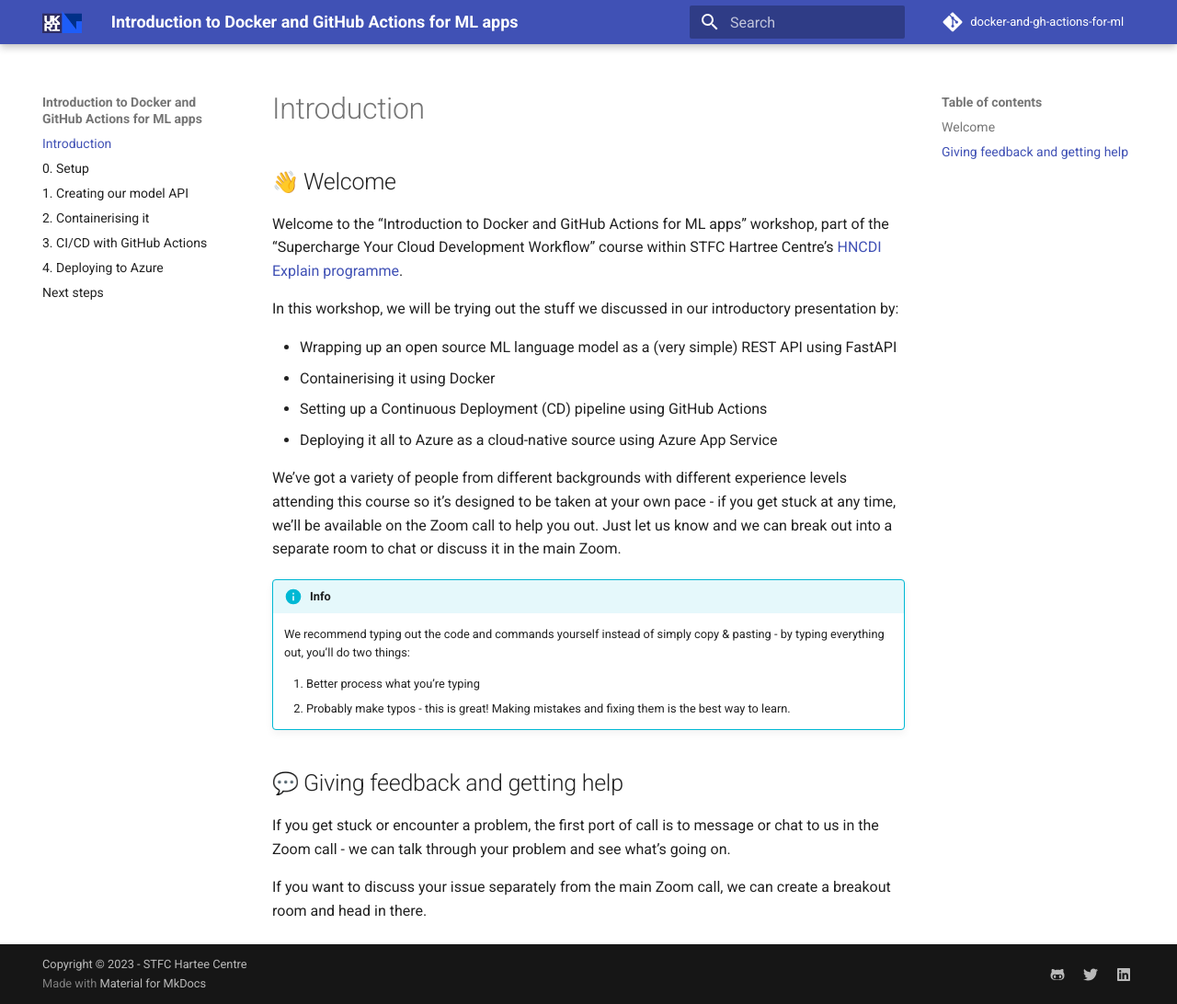
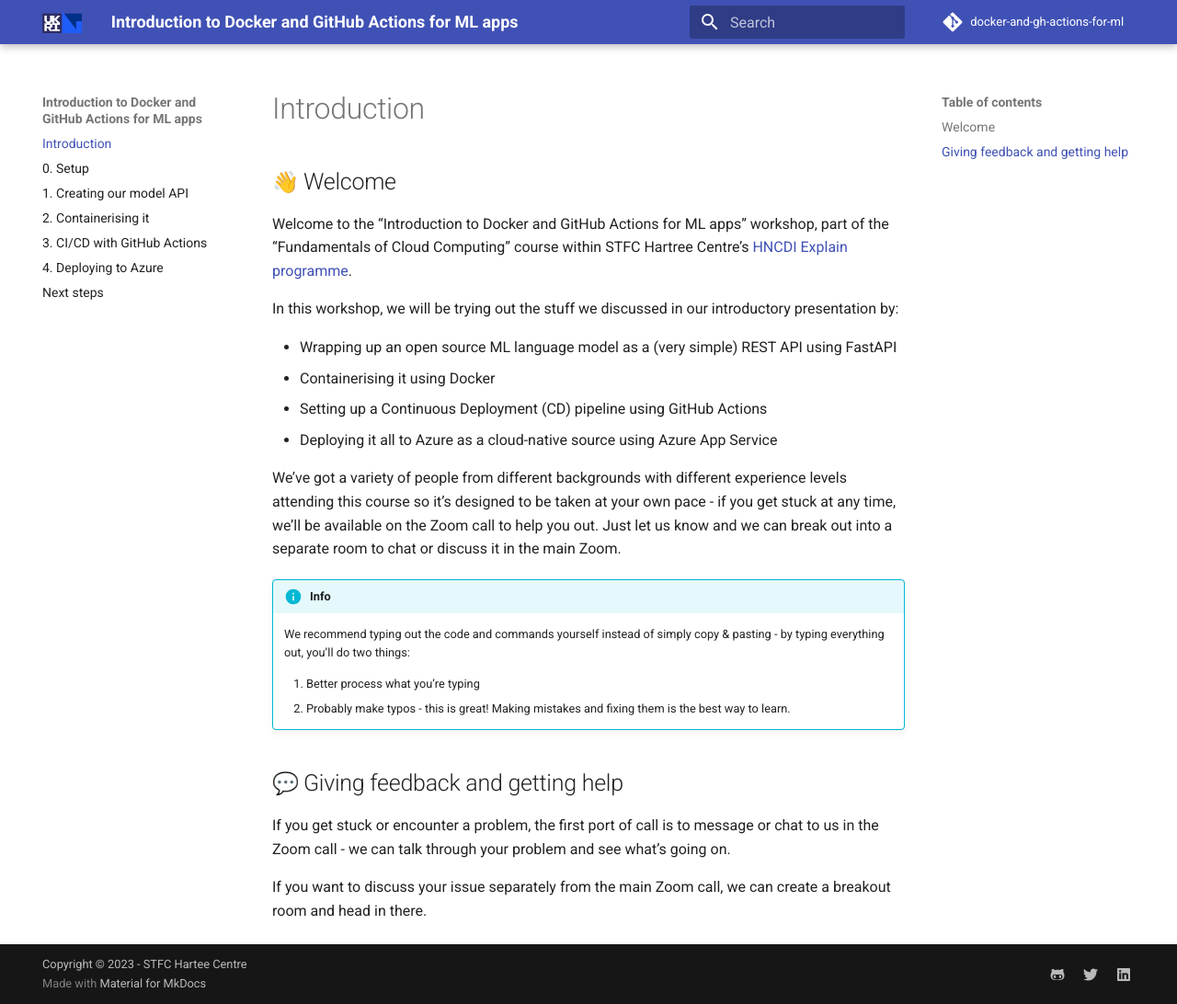
Before and after one commit to stfc/docker-and-gh-actions-for-ml, an MkDocs documentation site: the page built from docs/index.md, in a window 1280 px wide and 1092 px high. Shown: the whole window at 92% size. Built offline with MkDocs 1.6.1 and Material for MkDocs 9.7.7, drawn with Linux system fonts in a browser that asks for light colours; emoji names are drawn with the system emoji font; comment, search, counter and statistics services are not loaded.

Commit message:
update name of course

```diff
--- a/docs/index.md
+++ b/docs/index.md
@@ -2,7 +2,7 @@
 
 ## :wave: Welcome
 
-Welcome to the "Introduction to Docker and GitHub Actions for ML apps" workshop, part of the "Supercharge Your Cloud Development Workflow" course within STFC Hartree Centre's [HNCDI Explain programme](https://www.hartree.stfc.ac.uk/digital-innovation/hartree-national-centre-for-digital-innovation/explain/){target="_blank" rel="noopener noreferrer"}.
+Welcome to the "Introduction to Docker and GitHub Actions for ML apps" workshop, part of the "Fundamentals of Cloud Computing" course within STFC Hartree Centre's [HNCDI Explain programme](https://www.hartree.stfc.ac.uk/digital-innovation/hartree-national-centre-for-digital-innovation/explain/){target="_blank" rel="noopener noreferrer"}.
 
 In this workshop, we will be trying out the stuff we discussed in our introductory presentation by:
 
```
Also changed, not shown: docs/next-steps.md (+1 -1 lines).
